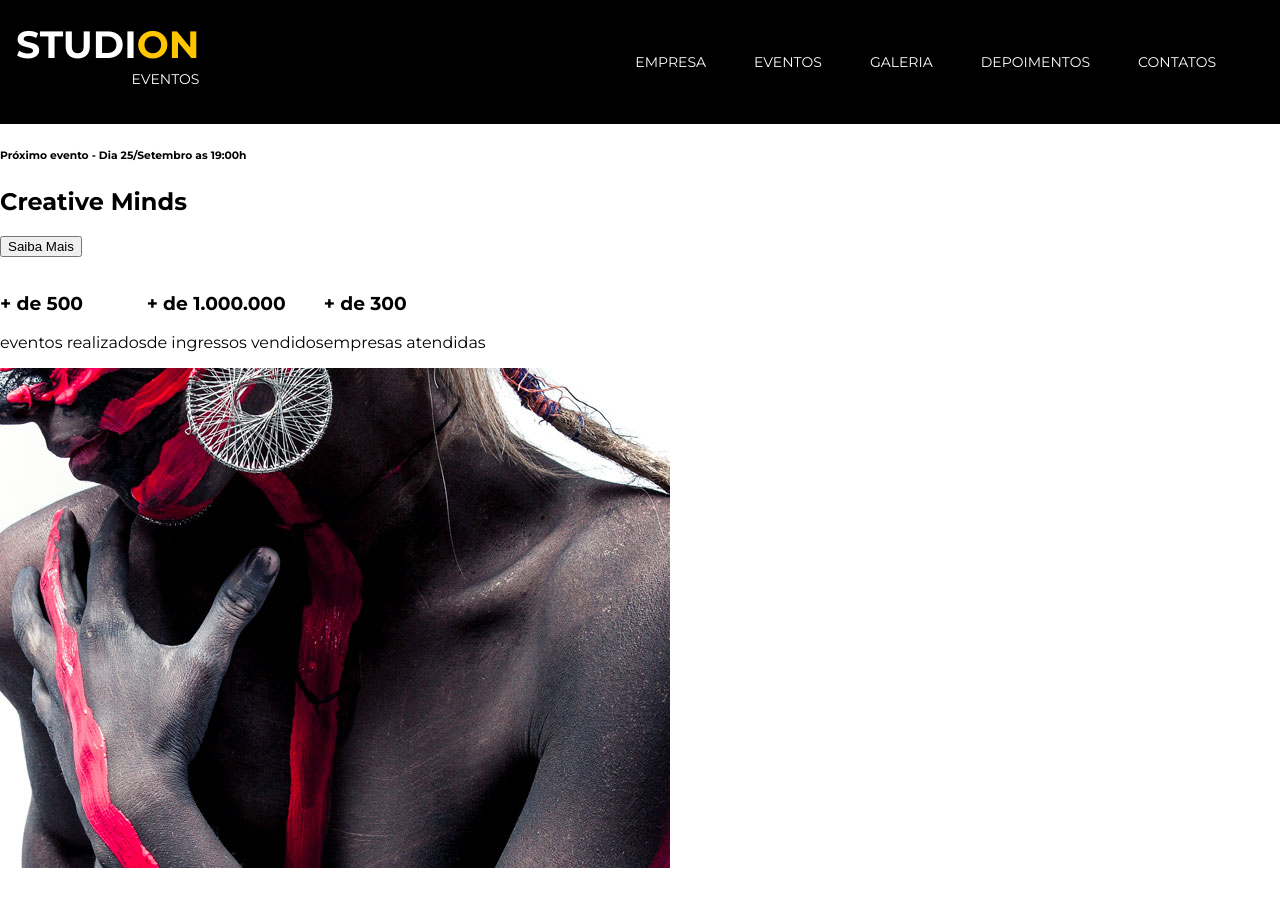
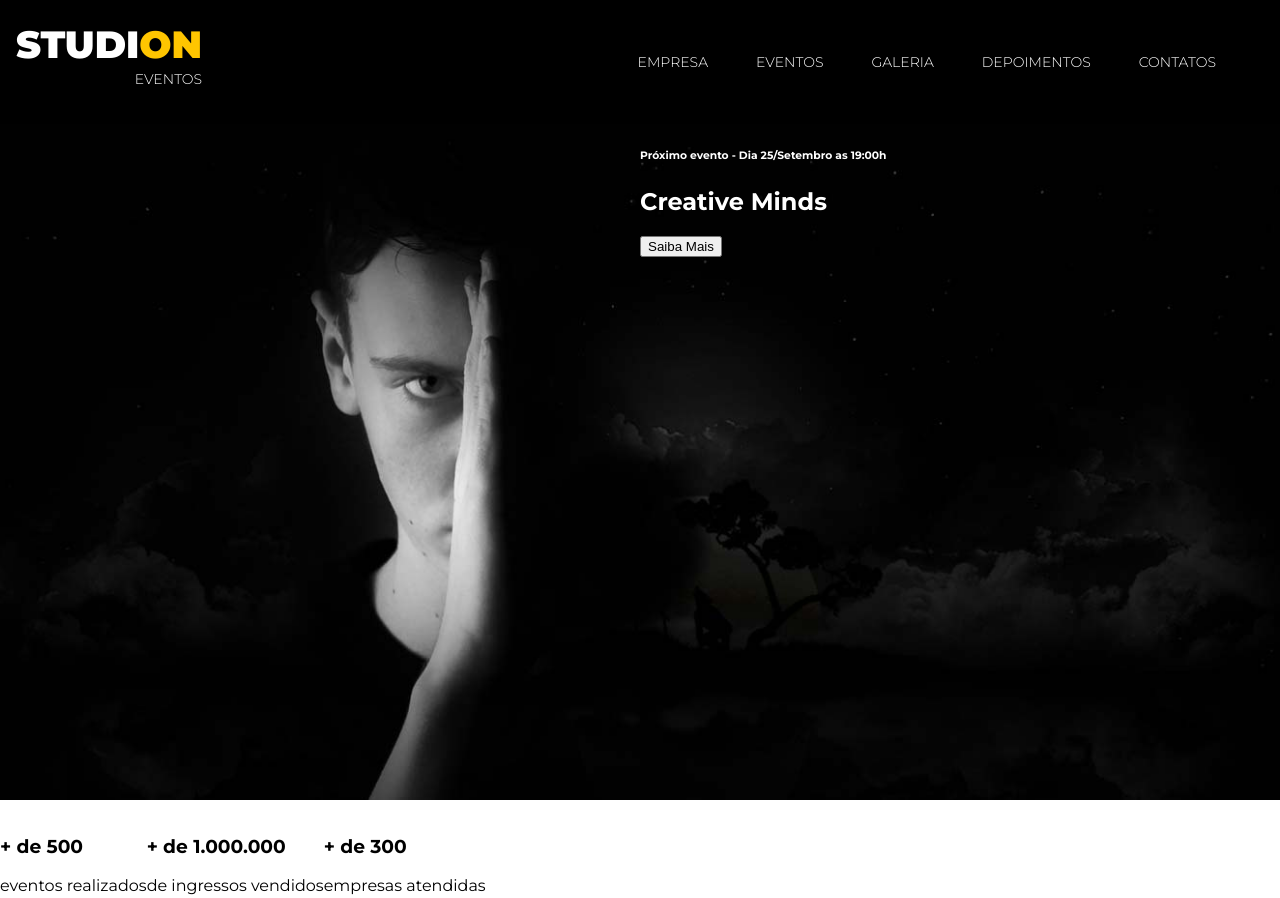
Before and after one commit to CECarvalho81/ImagineSchool, a website: page index.html in a window 1280 px wide. Shown: the top 898 px of the page. Drawn offline with Linux system fonts and the light colour scheme.

Commit message:
Aula4.3_FirstImage

```diff
--- a/index.html
+++ b/index.html
@@ -41,15 +41,24 @@
             </li>
         </ul>
     </nav>
+
     <header>
         <div id="slider">
             <div class="slide">
-                <h6><span>Próximo evento</span> - Dia 25/Setembro as 19:00h</h6>
-                <h2><span>Creative</span> Minds</h2>
-                <button>Saiba Mais</button>
+                <img
+                class="slide__background_image"
+                src="./src/images/banner.jpg"
+                alt="Studion Banner"
+                />
+                <div class="slide__copy">
+                    <h6><span>Próximo evento</span> - Dia 25/Setembro as 19:00h</h6>
+                    <h2><span>Creative</span> Minds</h2>
+                    <button>Saiba Mais</button>
+                </div>
             </div>
         </div>
     </header>
+
     <main>
         <section>
             <ul>
--- a/style.css
+++ b/style.css
@@ -1,12 +1,14 @@
-@import url('https://fonts.googleapis.com/css2?family=Montserrat:wght@400;700&display=swap');
+@import url('https://fonts.googleapis.com/css2?family=Montserrat:wght@300;400;700;900&display=swap');
 
 * {
     box-sizing: border-box;
 }
+
 :root {
-    --color-primary: #ffc500;
     font-family: 'Montserrat', sans-serif;
     font-size: 16px;
+    --color-primary: #ffc500;
+    --default-padding:1rem;
 }
 
 body{
@@ -23,6 +25,7 @@ ul{@import url('https://fonts.googleapis.com/css2?family=Montserrat:wght@300;400
 
 .navbar {
     position: fixed;
+    z-index: 1;
     display: grid;
     grid-template-columns: 1fr 9fr;
     align-items: center;
@@ -71,3 +74,37 @@ ul{@import url('https://fonts.googleapis.com/css2?family=Montserrat:wght@300;400
 .copy--primary{
     color:var(--color-primary);
 }
+
+/*#slider {
+    height: calc(100vh - 7.75rem);
+    padding: var(--default-padding);
+    background-color: #000;
+    background-image: url('./src/images/banner.jpg');
+    background-size: cover;
+    background-repeat: no-repeat;
+    background-position: center;
+    color: #fff;
+}*/
+
+#slider {
+    background-color: #000;
+    color: #fff;
+}
+
+.slide{
+    position: relative;
+    height: calc(100vh - 7.75rem);
+}
+
+.slide__background_image{
+    width: 100%;
+    height: 100%;
+    object-fit: cover;
+    object-position: center;
+}
+
+.slide__copy{
+    position: absolute;
+    top: 0;
+    left: 50vw;
+}
```
